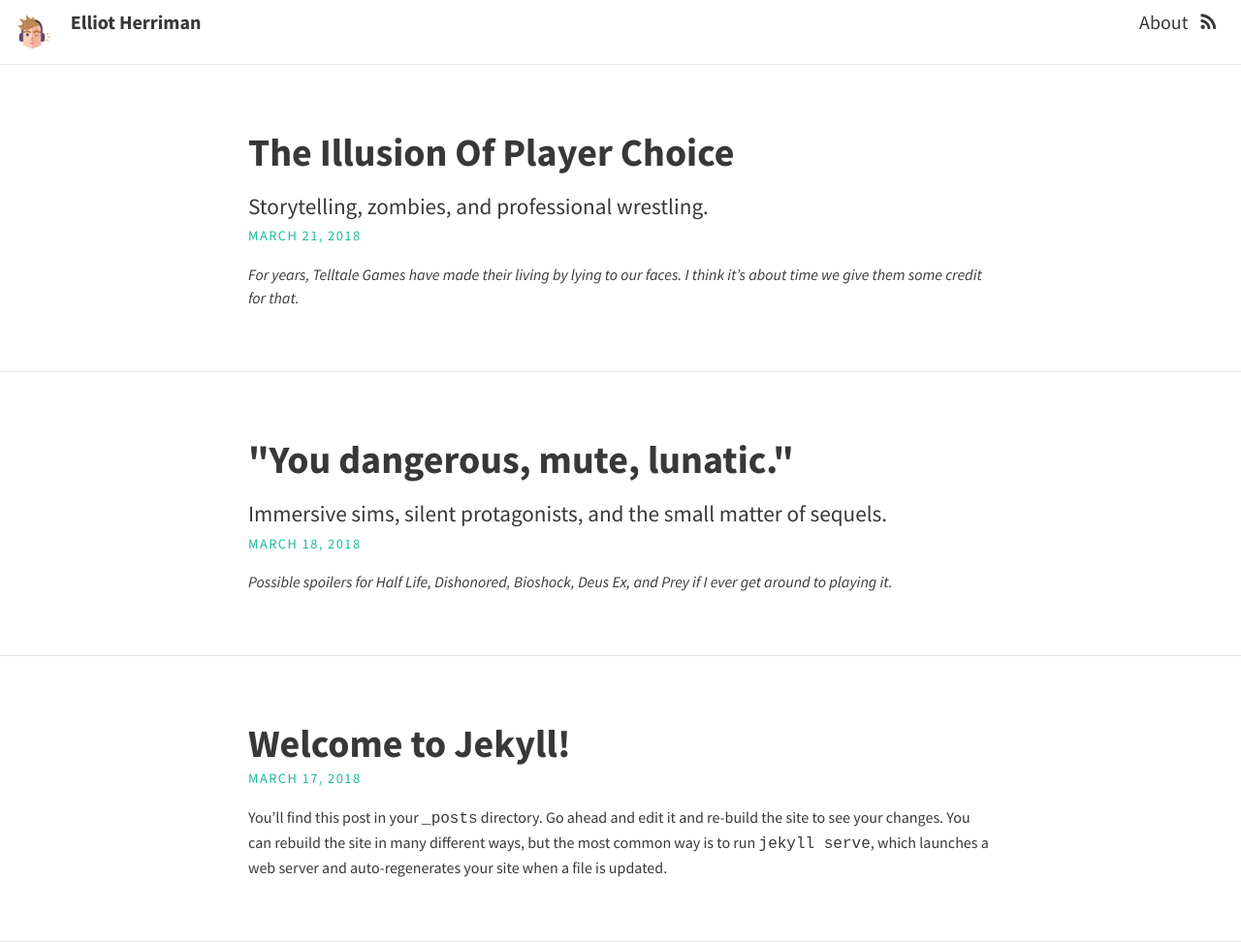
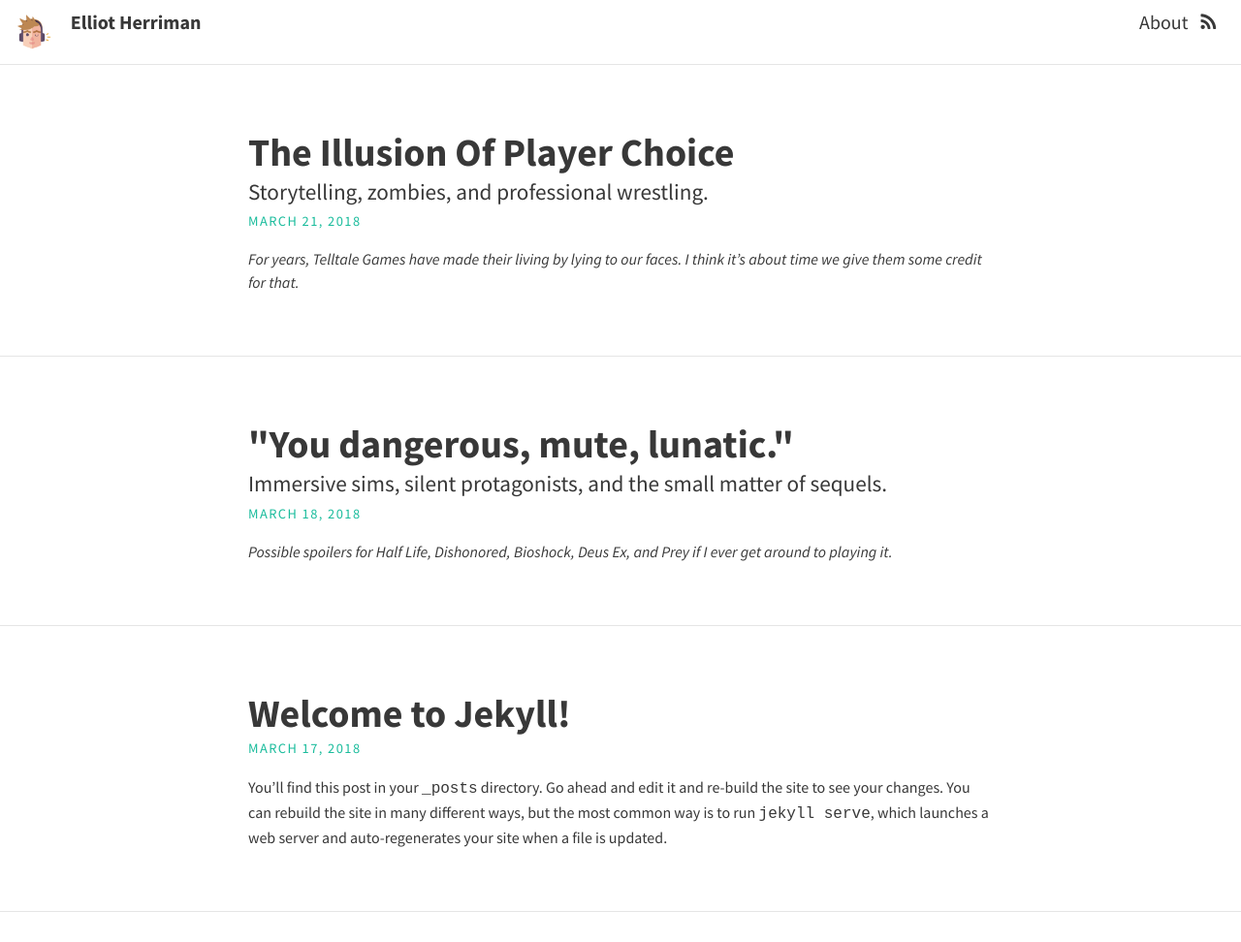
Before and after one commit to elliotherriman/website, a Jekyll site: the page built from index.html, in a window 1280 px wide. Shown: the whole page at 97% size. Built offline with Jekyll 4.4.1, drawn with Linux system fonts in a browser that asks for light colours; nearby versions of some CDN libraries; the list of posts is cut into pages by our own code; after the commit the page ends 941 px from its top, so only the background shows below that.

Commit message:
Update _index.scss

```diff
--- a/_sass/layouts/_index.scss
+++ b/_sass/layouts/_index.scss
@@ -21,7 +21,7 @@
   .subtitle {
     font-size: 1.45em;
     font-weight: normal;
-    margin-bottom: 5px;
+    margin: 0 0 5px;
   }
 
   .post-teaser {
```
